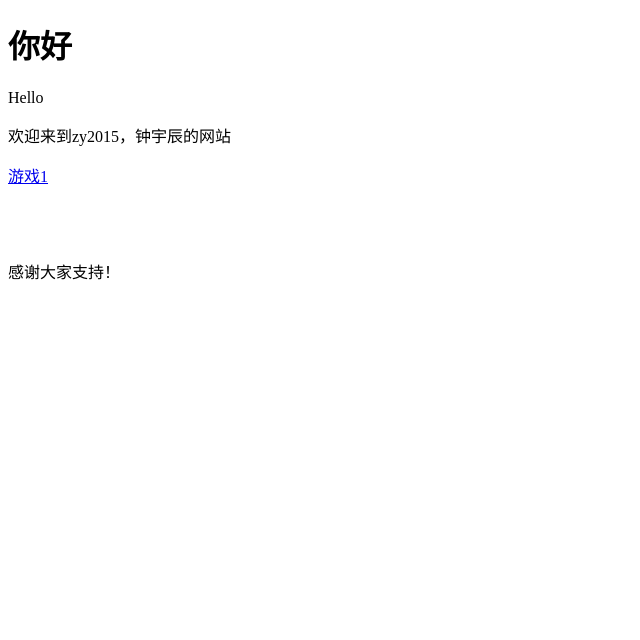
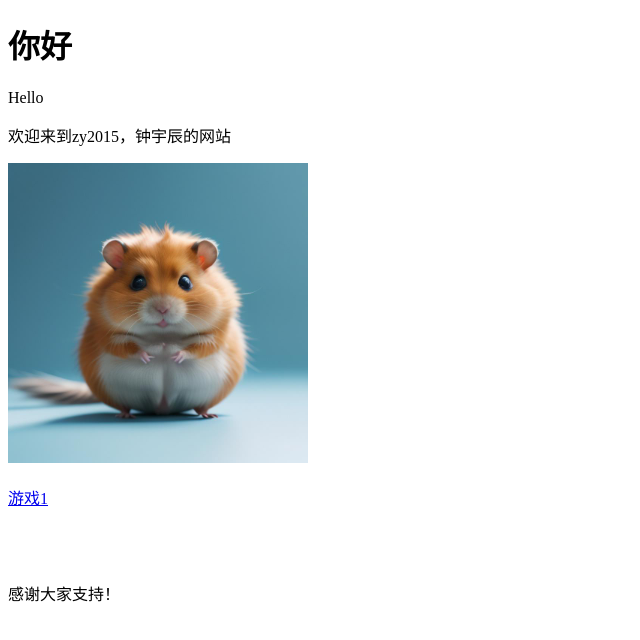
Before and after one commit to zy15626/zywww, a plain HTML site: page index.html in a window 1280 px wide. Shown: the whole page, without its empty margins (0-640 px from the left). Drawn offline with Linux system fonts and the light colour scheme.

Commit message:
Add image and adjust layout in index.html
Added an image to the HTML page and adjusted spacing.

```diff
--- a/index.html
+++ b/index.html
@@ -9,7 +9,9 @@
     <h1>你好</h1>
     <p>Hello<p>
     <p>欢迎来到zy2015，钟宇辰的网站</p>
-    <a href="https://zy2015.de5.net/game1">游戏1</a>
+    <img src="cangshu.jpg" width="300">
+    <br><br><a href="https://zy2015.de5.net/game1">游戏1</a>
+
     <br><br><br><br><br>感谢大家支持！
 
 </body>
```
